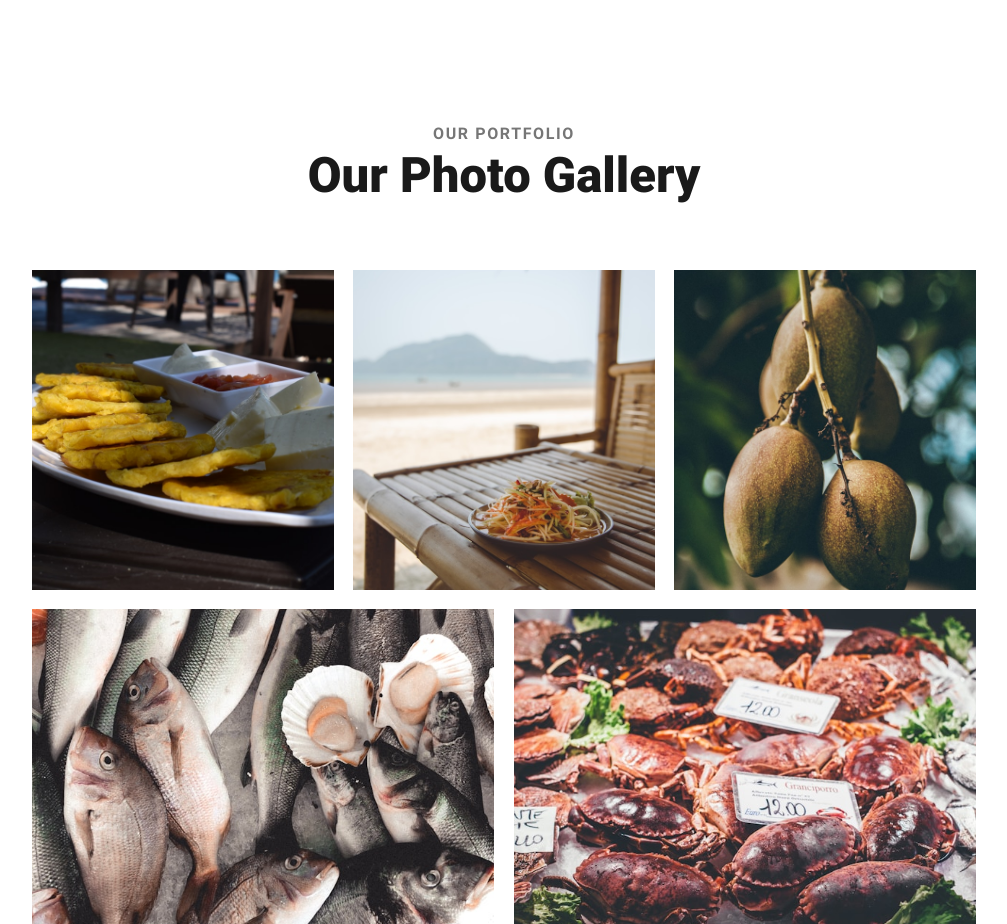
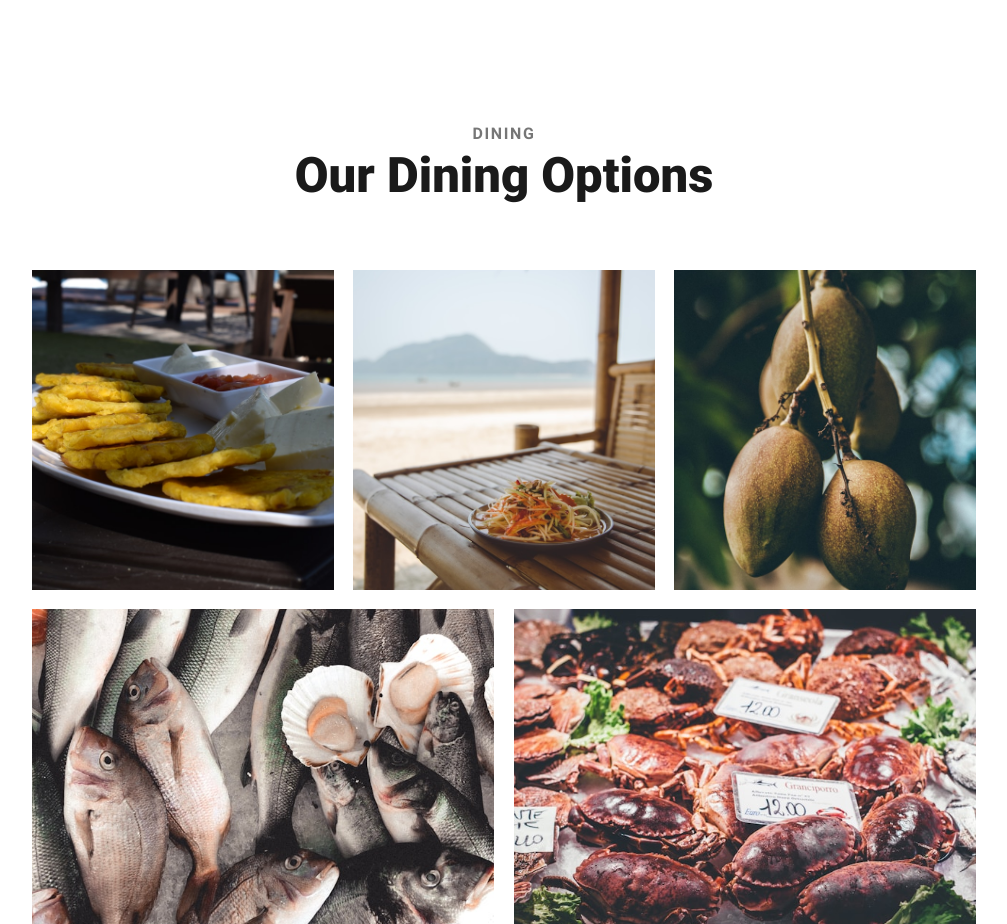
Before and after one commit to silveralcid/WGU-D479-UX-Design, a plain HTML site: page dining.html in a window 1280 px wide. Shown: the part 800-1724 px from the top of the page, without its empty margins (136-1143 px from the left). Drawn offline with Linux system fonts and the light colour scheme; files that its build step writes are made by us from their sources; files whose address does not match are found by name.

Commit message:
Updates heading for dining and lodging

```diff
--- a/dining.html
+++ b/dining.html
@@ -183,8 +183,8 @@
         <section id="gallery-1152">
             <div class="cs-container">
                 <div class="cs-content">
-                    <span class="cs-topper">Our Portfolio</span>
-                    <h2 class="cs-title">Our Photo Gallery</h2>
+                    <span class="cs-topper">Dining</span>
+                    <h2 class="cs-title">Our Dining Options</h2>
                 </div>
                 <div class="cs-gallery">
                     <!--Picture 1-->
```
Also changed, not shown: lodging.html (+2 -2 lines), 1 other file.
